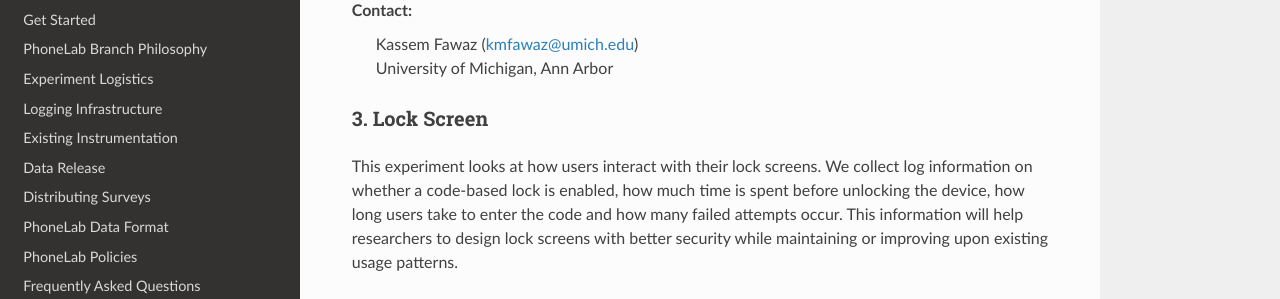
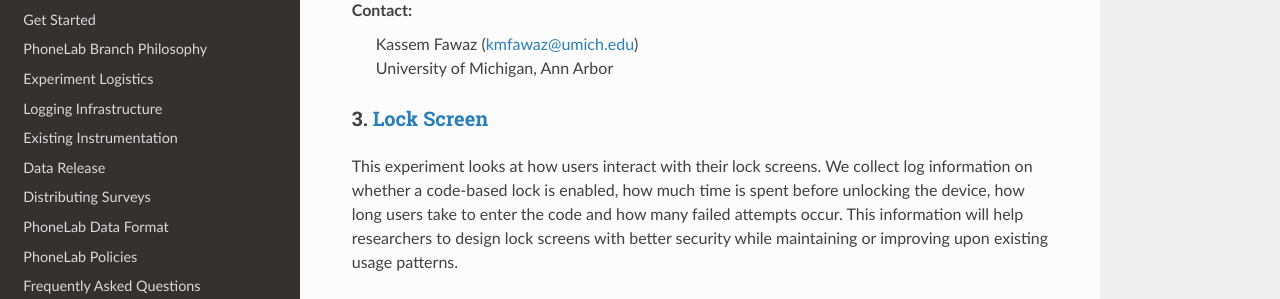
Before and after one commit to blue-systems-group/project.phonelab.doc, a Sphinx documentation site: the page built from source/current.rst, in a window 1280 px wide and 900 px high, scrolled down 526 px. Shown: the part 155-454 px from the top of the window. Built offline with Sphinx 7.4.7 and the Read the Docs theme 2.0.0, drawn with Linux system fonts in a browser that asks for light colours; formulas are drawn with MathJax 3; part of the change alters nothing that is shown.

```diff
--- a/source/current.rst
+++ b/source/current.rst
@@ -33,8 +33,8 @@ Bluetooth radio turned on for sometime during the day.
  | University of Michigan, Ann Arbor
 
 
-3. Lock Screen
-~~~~~~~~~~~~~~
+3. `Lock Screen <https://surveys.cs.berkeley.edu/lockscreen/lockscreen.html>`_
+~~~~~~~~~~~~~~~~~~~~~~~~~~~~~~~~~~~~~~~~~~~~~~~~~~~~~~~~~~~~~~~~~~~~~~~~~~~~~~
 
 This experiment looks at how users interact with their lock screens. We collect
 log information on whether a code-based lock is enabled, how much time is spent
```
